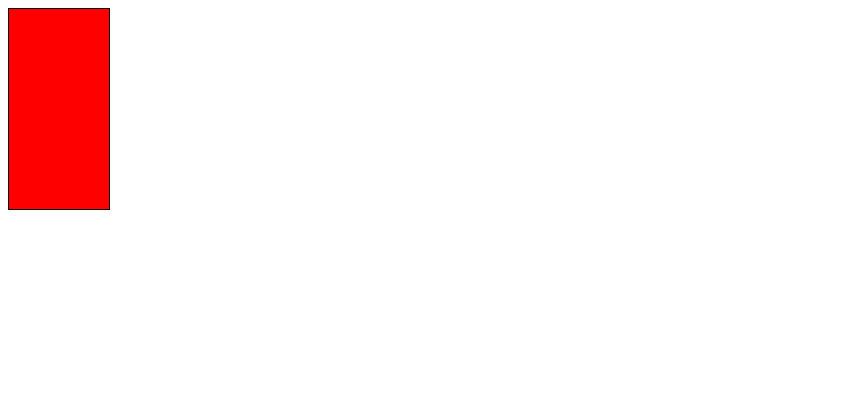
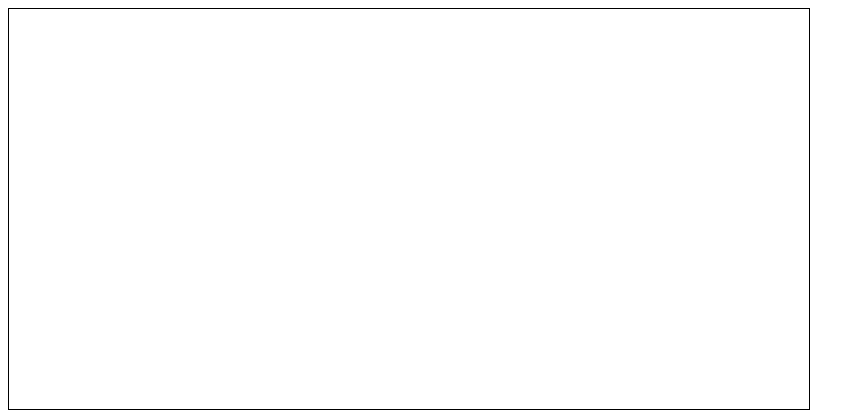
Before and after one commit to ShivanshuPrajapati212/mukworld, a plain HTML site: page learning/index.html in a window 1280 px wide. Shown: the whole page, without its empty margins (0-865 px from the left). Drawn offline with Linux system fonts and the light colour scheme.

Commit message:
disappearing rectangle

```diff
--- a/learning/index.html
+++ b/learning/index.html
@@ -5,14 +5,17 @@
         <meta name="viewport" content="width=device-width, initial-scale=1">
     </head>
     <body>
-        <canvas id="gameCanvas" height="200" width="100" style="border: 1px solid #000000;"></canvas>
-
-
+        <canvas id="gameCanvas" height="400" width="800" style="border: 1px solid #000000;"></canvas>
         <script>
             const canvas = document.getElementById("gameCanvas")
             const ctx = canvas.getContext("2d")
+
             ctx.fillStyle = "red"
-            ctx.fillRect(0, 0, 100, 200)
+            ctx.fillRect(10, 10, 300, 300)
+
+            setTimeout(()=> {
+                ctx.clearRect(10, 10, 300, 300)
+            }, 2000)
         </script>
     </body>
-</html>
+</html
```
